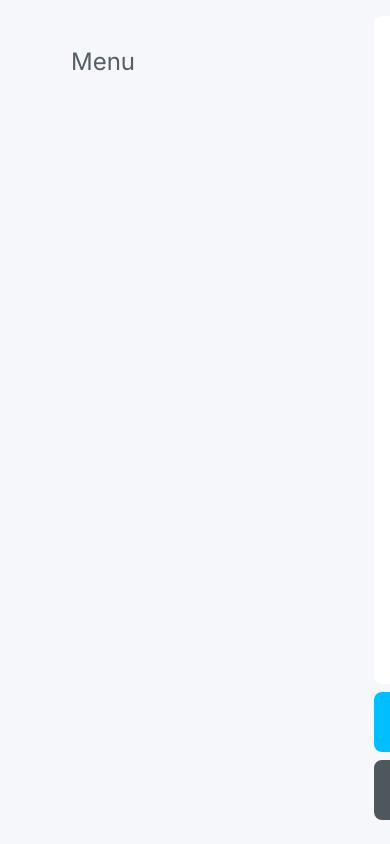
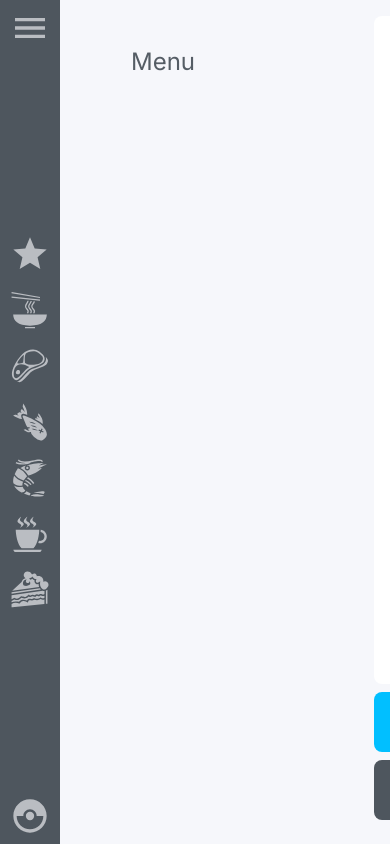
Before and after one commit to bankkasem/demo-next-101, a Next.js app: page / in a window 390 px wide. Built offline with nearby package versions, Linux system fonts and the light colour scheme.

Commit message:
perf: :zap: update layout

```diff
--- a/src/app/layout.tsx
+++ b/src/app/layout.tsx
@@ -26,7 +26,7 @@ export default function RootLayout({
     return (
         <html lang="en">
             <body className={inter.className}>
-                <aside className="fixed hidden md:flex flex-col justify-between items-center h-screen w-[60px] bg-[#4e565e] text-[#babdc2] text-[40px] p-2">
+                <aside className="fixed flex flex-col justify-between items-center h-screen w-[60px] bg-[#4e565e] text-[#babdc2] text-[40px] p-2">
                     <section aria-label="aside-1">
                         <MdMenu />
                     </section>
@@ -49,7 +49,7 @@ export default function RootLayout({
                     </section>
                 </aside>
 
-                <main className="bg-[#f6f7fb] md:pl-[60px] h-screen w-full overflow-auto">
+                <main className="bg-[#f6f7fb] pl-[60px] h-screen w-full overflow-auto">
                     {children}
                 </main>
             </body>
```
